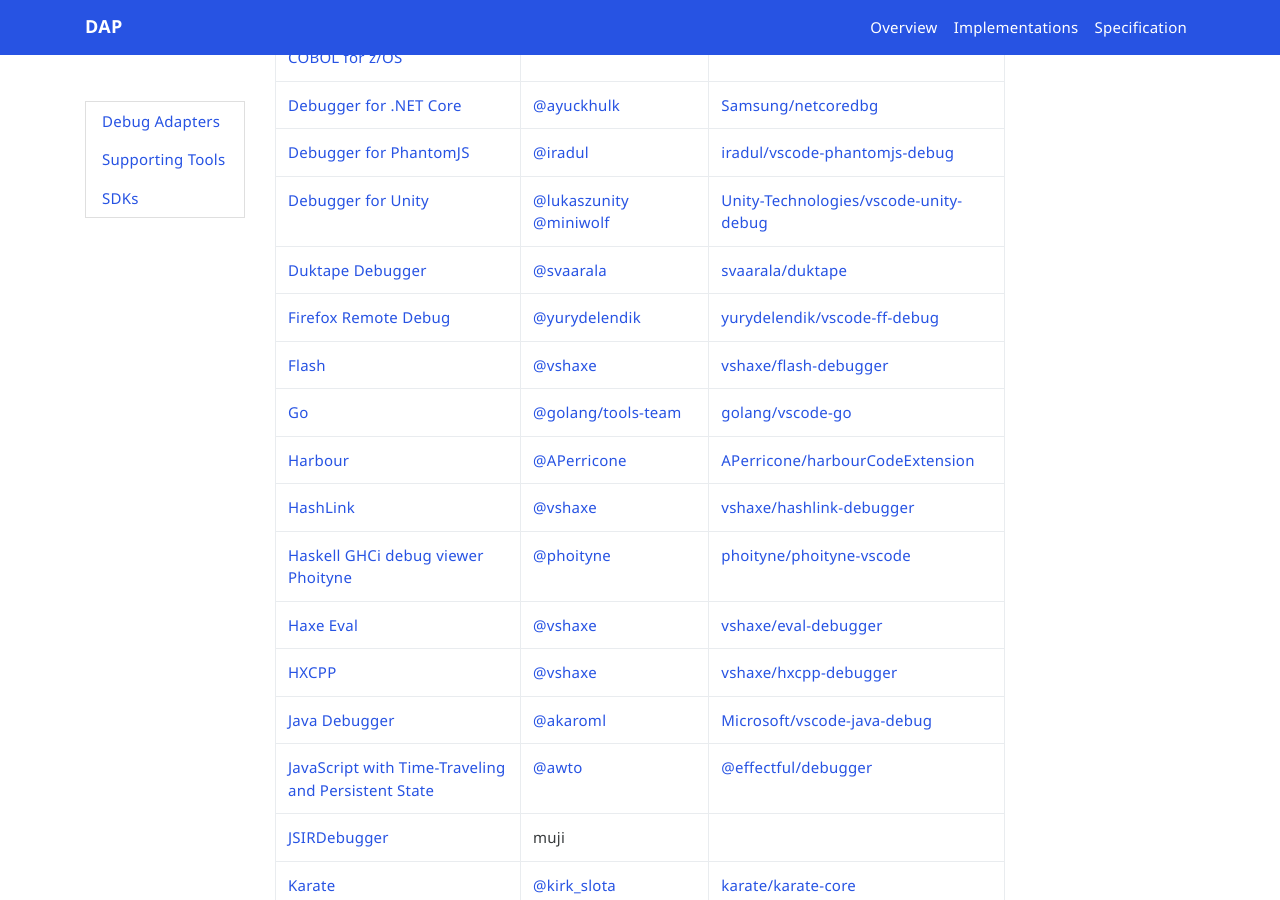
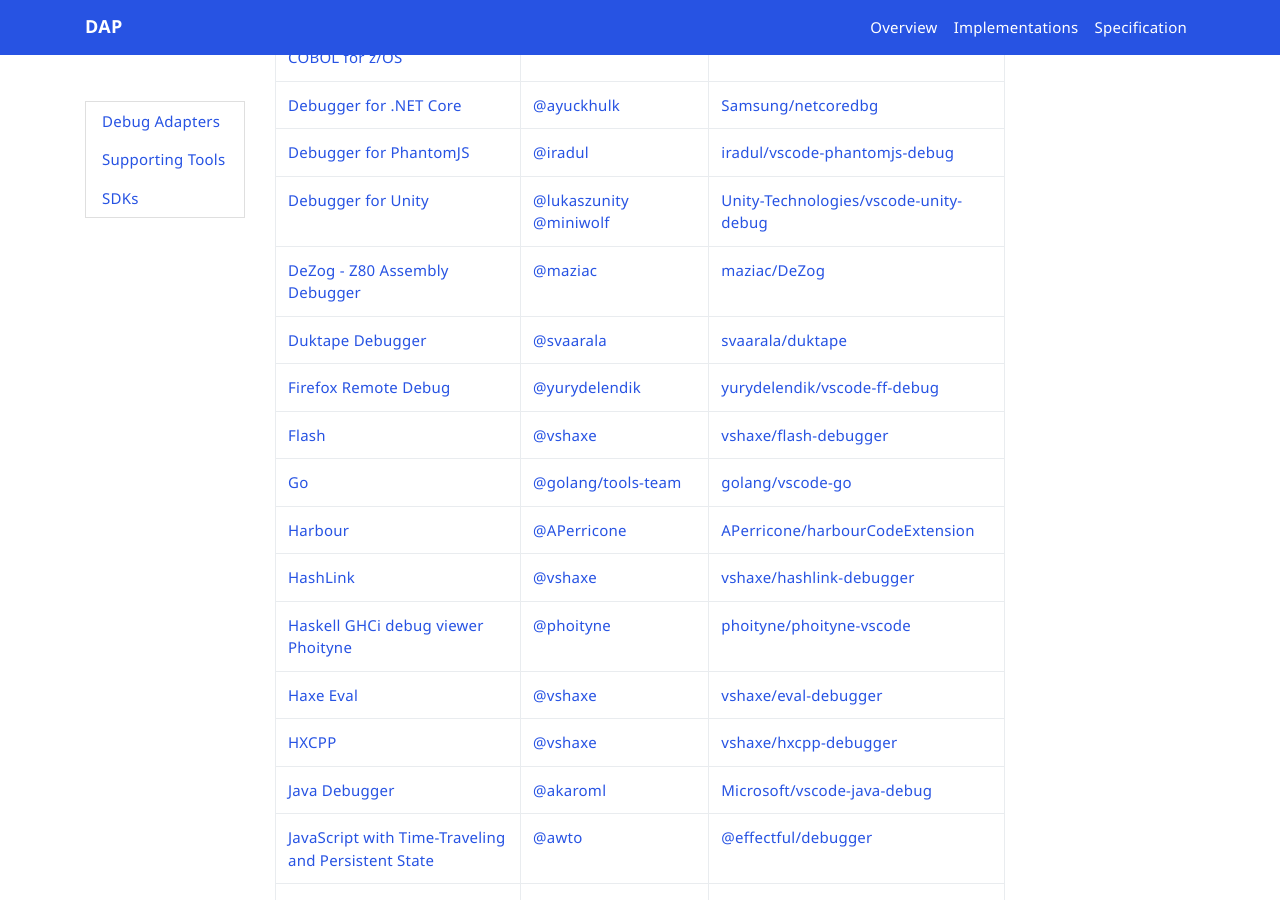
Before and after one commit to microsoft/debug-adapter-protocol, a Jekyll site: the page built from _implementors/adapters.md, in a window 1280 px wide and 900 px high, scrolled down 920 px. Built offline with Jekyll 4.4.1, drawn with Linux system fonts in a browser that asks for light colours; nearby versions of some CDN libraries; comment, search, counter and statistics services are not loaded.

Commit message:
Added DeZog

```diff
--- a/_implementors/adapters.md
+++ b/_implementors/adapters.md
@@ -27,6 +27,7 @@
 [Debugger for .NET Core](https://github.com/Samsung/netcoredbg)|[@ayuckhulk](https://github.com/ayuckhulk)|[Samsung/netcoredbg](https://github.com/Samsung/netcoredbg)
 [Debugger for PhantomJS](https://marketplace.visualstudio.com/items?itemName=iradul.debugger-for-phantomjs)|[@iradul](https://github.com/iradul)|[iradul/vscode-phantomjs-debug](https://github.com/iradul/vscode-phantomjs-debug)
 [Debugger for Unity](https://marketplace.visualstudio.com/items?itemName=Unity.unity-debug)|[@lukaszunity](https://github.com/lukaszunity) [@miniwolf](https://github.com/miniwolf)|[Unity-Technologies/vscode-unity-debug](https://github.com/Unity-Technologies/vscode-unity-debug)
+[DeZog - Z80 Assembly Debugger](https://marketplace.visualstudio.com/items?itemName=maziac.dezog)|[@maziac](https://github.com/maziac)|[maziac/DeZog](https://github.com/maziac/dezog)
 [Duktape Debugger](https://marketplace.visualstudio.com/items?itemName=HaroldBrenes.duk-debug)|[@svaarala](https://github.com/svaarala)|[svaarala/duktape](https://github.com/svaarala/duktape)
 [Firefox Remote Debug](https://marketplace.visualstudio.com/items?itemName=yurydelendik.firefox-debug)|[@yurydelendik](https://github.com/yurydelendik)|[yurydelendik/vscode-ff-debug](https://github.com/yurydelendik/vscode-ff-debug)
 [Flash](https://marketplace.visualstudio.com/items?itemName=vshaxe.haxe-debug)|[@vshaxe](https://github.com/vshaxe/)|[vshaxe/flash-debugger](https://github.com/vshaxe/flash-debugger)
```
